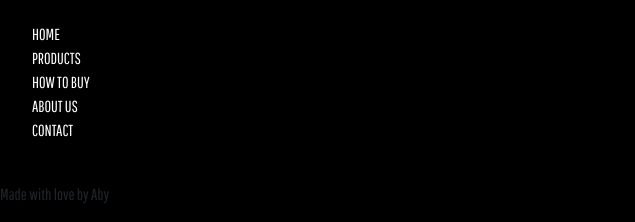
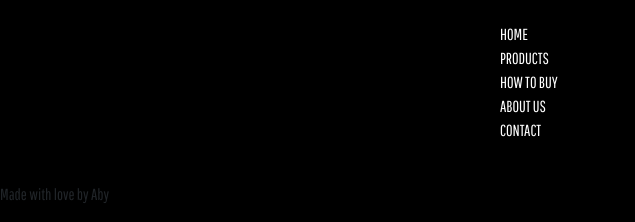
Before and after one commit to AbrilDaPra/PISTACHO, a plain HTML site: page index.html in a window 1280 px wide. Shown: the part 4500-4722 px from the top of the page, 0-635 px from the left. Drawn offline with nearby package versions, Linux system fonts and the light colour scheme.

Commit message:
Cambio de ubicación del footer en CSS

```diff
--- a/css/style.css
+++ b/css/style.css
@@ -17,6 +17,7 @@ body {
 .footer-menu ol {
     list-style-type: none;
     padding-top: 25px;
+    padding-left: 500px
 }
 
 .footer-menu li a {
```
